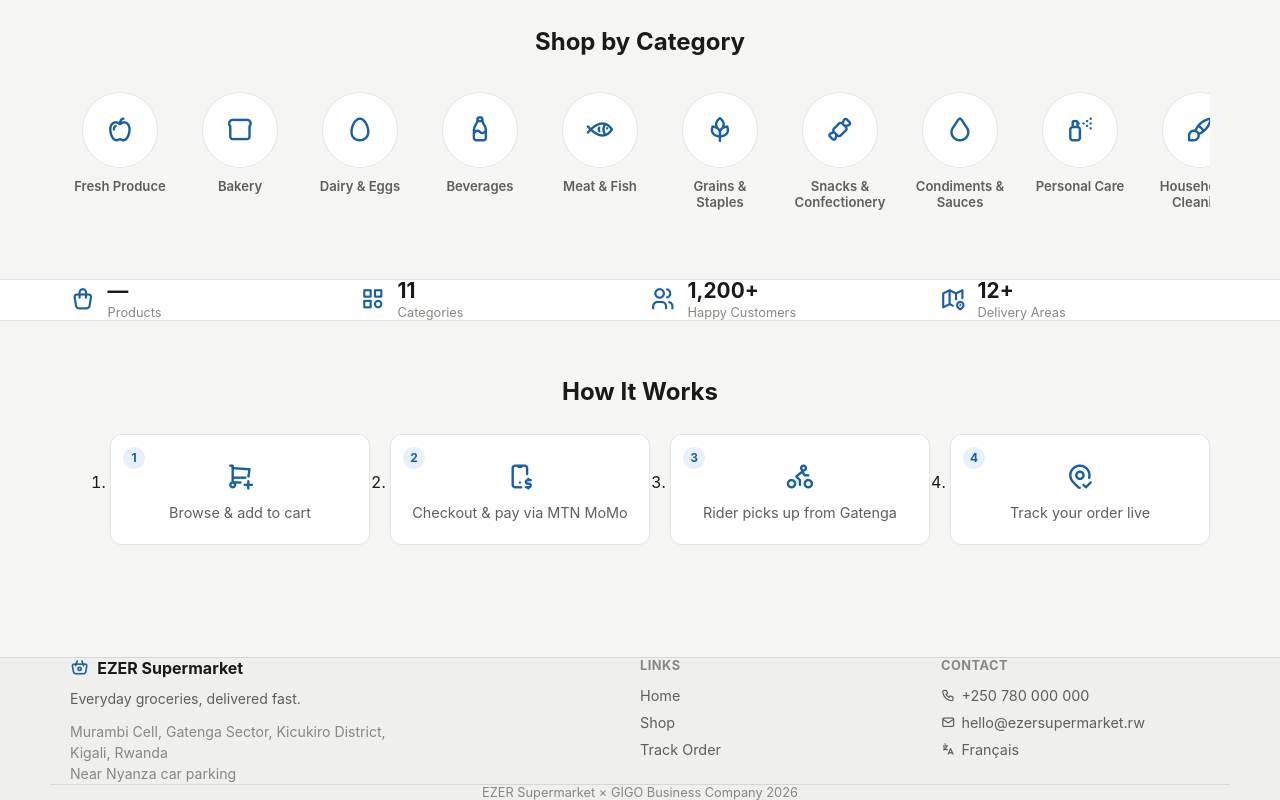
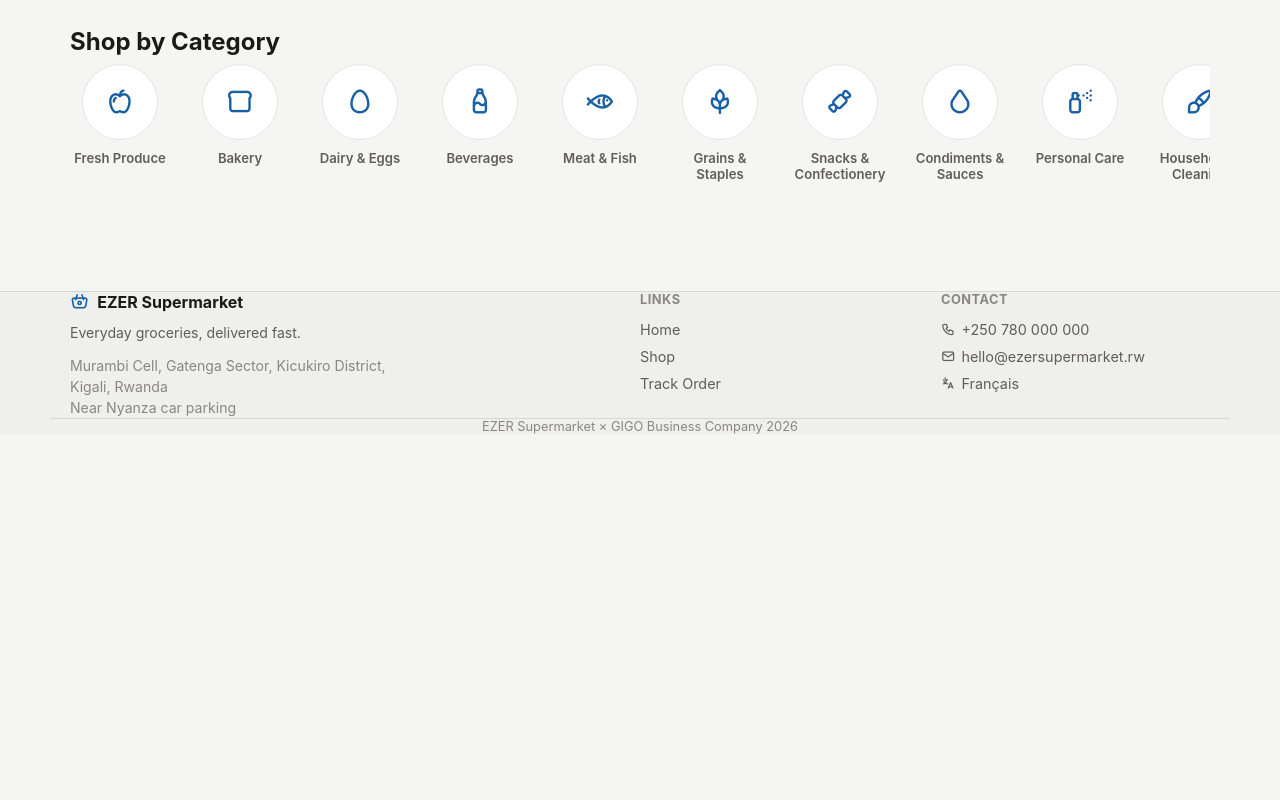
Before and after one commit to salvadev-sketch/ezer-supermarket, a React (Vite) app in the folder frontend/: page / in a window 1280 px wide. Shown: the part 602-1402 px from the top of the page. After the commit the page ends 1036 px from the top, so only its background shows below. Built offline with nearby package versions, Linux system fonts and the light colour scheme; no server answers.

Commit message:
Update Home.jsx

```diff
--- a/frontend/src/pages/Home.jsx
+++ b/frontend/src/pages/Home.jsx
@@ -3,8 +3,6 @@ import Hero from '../components/home/Hero.jsx';
 import FeaturedBanner from '../components/home/FeaturedBanner.jsx';
 import CategoryStrip from '../components/home/CategoryStrip.jsx';
 import FeaturedProducts from '../components/home/FeaturedProducts.jsx';
-import StatsBar from '../components/home/StatsBar.jsx';
-import HowItWorks from '../components/home/HowItWorks.jsx';
 import { api } from '../utils/api.js';
 import { mapProducts } from '../utils/mapProduct.js';
 
@@ -44,8 +42,6 @@ export default function Home() {
       <FeaturedBanner items={bannerItems} loading={loadingFeatured} />
       <CategoryStrip />
       <FeaturedProducts />
-      <StatsBar />
-      <HowItWorks />
     </>
   );
 }
```
